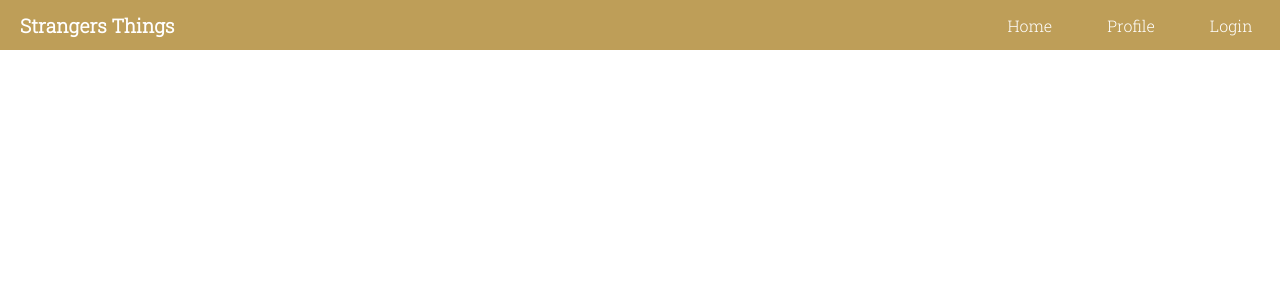
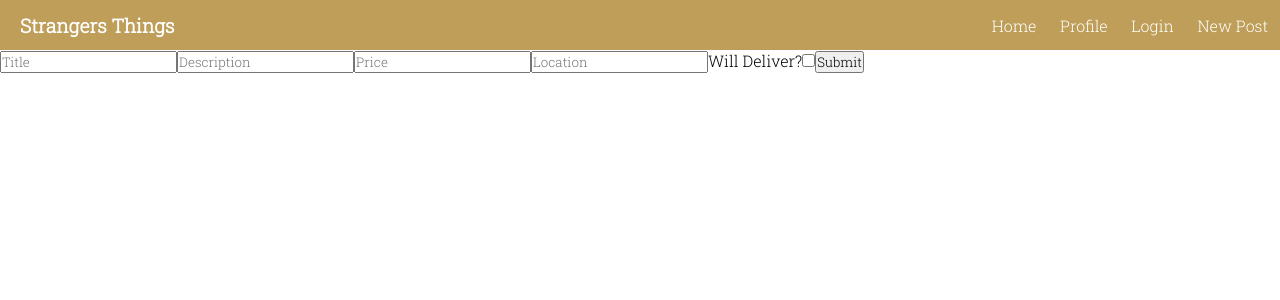
Before and after one commit to 1hazardousboi/strangers-things, a React (Create React App) app: page /NewPost in a window 1280 px wide. Shown: the top 300 px of the page. Built offline with nearby package versions, Linux system fonts and the light colour scheme.

Commit message:
NewPost & getMe

```diff
--- a/src/App.js
+++ b/src/App.js
@@ -1,10 +1,24 @@
-import { Home, LogIn, Profile, NavBar, Register } from "components";
-import { useState } from "react";
+import { Home, LogIn, Profile, NavBar, Register, NewPost } from "components";
+import { useState, useEffect } from "react";
 import { Routes, Route } from "react-router-dom";
+import { fetchMe } from "api/users";
 
 export default function App() {
   const [token, setToken] = useState(null);
   const [currentUser, setCurrentUser] = useState("");
+
+  useEffect(() => {
+    const localStorageToken = localStorage.getItem("token");
+
+    async function getMe() {
+      const result = await fetchMe(localStorageToken);
+      setCurrentUser(result.data.user.username);
+      setToken(localStorageToken);
+    }
+    if (localStorageToken) {
+      getMe();
+    }
+  }, [token]);
 
   return (
     <>
@@ -27,6 +41,7 @@ export default function App() {
             <Register setToken={setToken} setCurrentUser={setCurrentUser} />
           }
         />
+        <Route path="/NewPost" element={<NewPost token={token} />} />
       </Routes>
     </>
   );
--- a/src/api/posts.js
+++ b/src/api/posts.js
@@ -1,7 +1,29 @@
+const url = "https://strangers-things.herokuapp.com/api/2206-ftb-mt-web-ft";
+
 export const fetchPosts = async () => {
-  const response = await fetch(
-    "https://strangers-things.herokuapp.com/api/2206-ftb-mt-web-ft/posts"
-  );
+  const response = await fetch(`${url}/posts`);
   const result = await response.json();
   return result.data.posts;
 };
+
+export const createPost = async (token, post) => {
+  const response = await fetch(`${url}/posts`, {
+    method: "POST",
+    headers: {
+      "Content-Type": "application/json",
+      Authorization: `Bearer ${token}`,
+    },
+    body: JSON.stringify({
+      post: {
+        title: post.title,
+        description: post.description,
+        price: post.price,
+        location: post.location,
+        willDeliver: post.willDeliver,
+      },
+    }),
+  });
+
+  const result = await response.json();
+  return result;
+};
--- a/src/api/users.js
+++ b/src/api/users.js
@@ -33,3 +33,15 @@ export const loginUser = async (username, password) => {
   const result = await response.json();
   return result;
 };
+
+export const fetchMe = async (token) => {
+  const response = await fetch(`${url}/test/me`, {
+    method: "GET",
+    headers: {
+      "Content-Type": "application/json",
+      Authorization: `Bearer ${token}`,
+    },
+  });
+  const result = await response.json();
+  return result;
+};
--- a/src/components/NavBar.jsx
+++ b/src/components/NavBar.jsx
@@ -9,6 +9,7 @@ export default function NavBar() {
         <Link to="/">Home </Link>
         <Link to="/Profile">Profile </Link>
         <Link to="/Login">Login </Link>
+        <Link to="/NewPost">New Post</Link>
       </nav>
     </header>
   );
--- a/src/components/NewPost.jsx
+++ b/src/components/NewPost.jsx
@@ -1,5 +1,61 @@
-import React from "react";
+import React, { useState } from "react";
+import { createPost } from "api/posts";
+import { useNavigate } from "react-router-dom";
 
-export default function NewPost() {
-  return <div>NewPost</div>;
+export default function NewPost({ token }) {
+  const [title, setTitle] = useState("");
+  const [description, setDescription] = useState("");
+  const [price, setPrice] = useState("");
+  const [location, setLocation] = useState("");
+  const [willDeliver, setWillDeliver] = useState(false);
+
+  let navigate = useNavigate();
+
+  return (
+    <div>
+      <form
+        onSubmit={async (e) => {
+          e.preventDefault();
+          const result = await createPost(token, {
+            title,
+            description,
+            price,
+            location,
+            willDeliver,
+          });
+          navigate("/");
+        }}
+      >
+        <input
+          value={title}
+          onChange={(e) => setTitle(e.target.value)}
+          placeholder="Title"
+        ></input>
+        <input
+          value={description}
+          onChange={(e) => setDescription(e.target.value)}
+          placeholder="Description"
+        ></input>
+        <input
+          value={price}
+          onChange={(e) => setPrice(e.target.value)}
+          placeholder="Price"
+        ></input>
+        <input
+          value={location}
+          onChange={(e) => setLocation(e.target.value)}
+          placeholder="Location"
+        ></input>
+        <label htmlFor="willDeliver">Will Deliver?</label>
+        <input
+          value={willDeliver}
+          onChange={(e) => setWillDeliver(e.target.checked)}
+          type="checkbox"
+        ></input>
+        <button className="submit" type="submit">
+          Submit
+        </button>
+      </form>
+    </div>
+  );
 }
```
